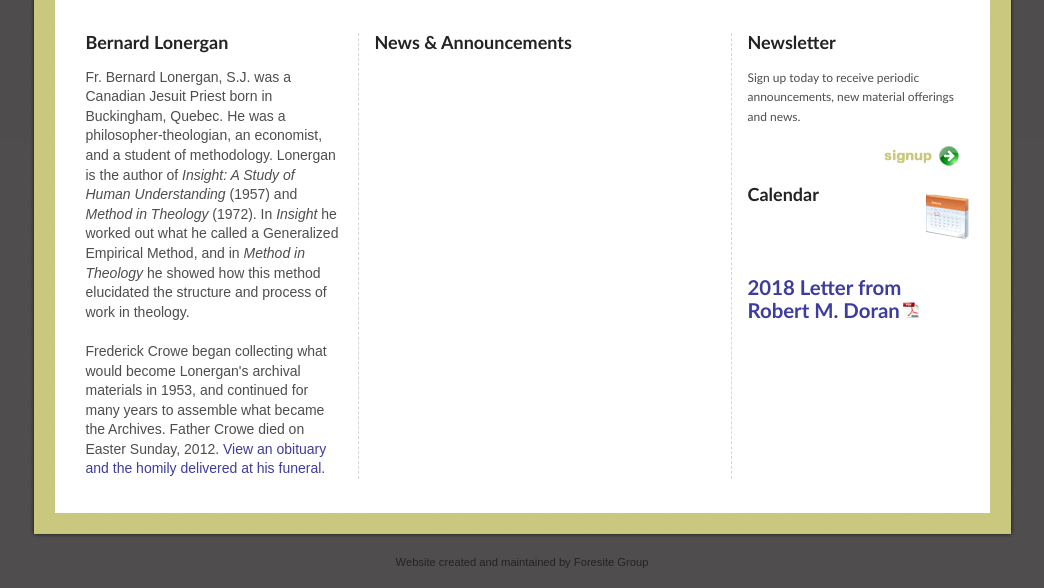
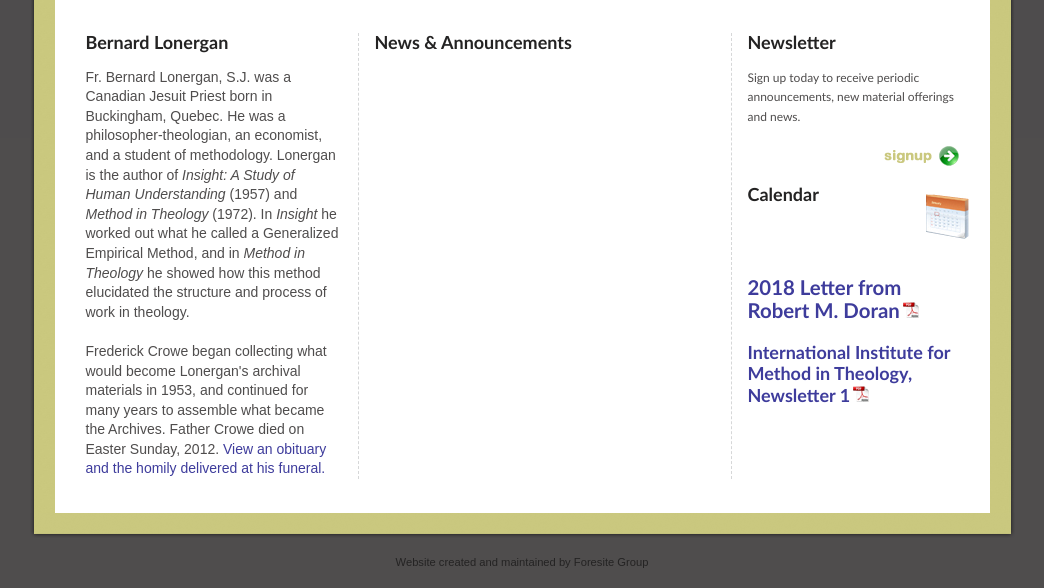
Before and after one commit to foresitegroup/LonerganResource, a PHP site: page / in a window 1280 px wide. Shown: the part 482-1070 px from the top of the page, without its empty margins (118-1162 px from the left). Run offline with PHP 8.4, Linux system fonts and the light colour scheme; data that the repository does not hold is empty.

Commit message:
Add newsletter link

```diff
--- a/footer.php
+++ b/footer.php
@@ -22,7 +22,10 @@
       </div> <!-- END calendar -->
 
       <br><br>
-      <a href="pdf/2018_Letter_from_Robert_M._Doran.pdf" style="font-weight: bold; font-size: 170%;">2018 Letter from Robert M. Doran</a> <img src="images/pdf.gif" alt="PDF">
+      <a href="pdf/2018_Letter_from_Robert_M._Doran.pdf" style="font-weight: bold; font-size: 170%;">2018 Letter from Robert M. Doran</a> <img src="images/pdf.gif" alt="PDF"><br>
+      <br>
+
+      <a href="pdf/International_Institute_for_Method_in_Theology_Newsletter_1.pdf" style="font-weight: bold; font-size: 150%;">International Institute for Method in Theology, Newsletter 1</a> <img src="images/pdf.gif" alt="PDF">
     </div> <!-- END sidebar -->
 
     <div style="clear: both;"></div>
```
